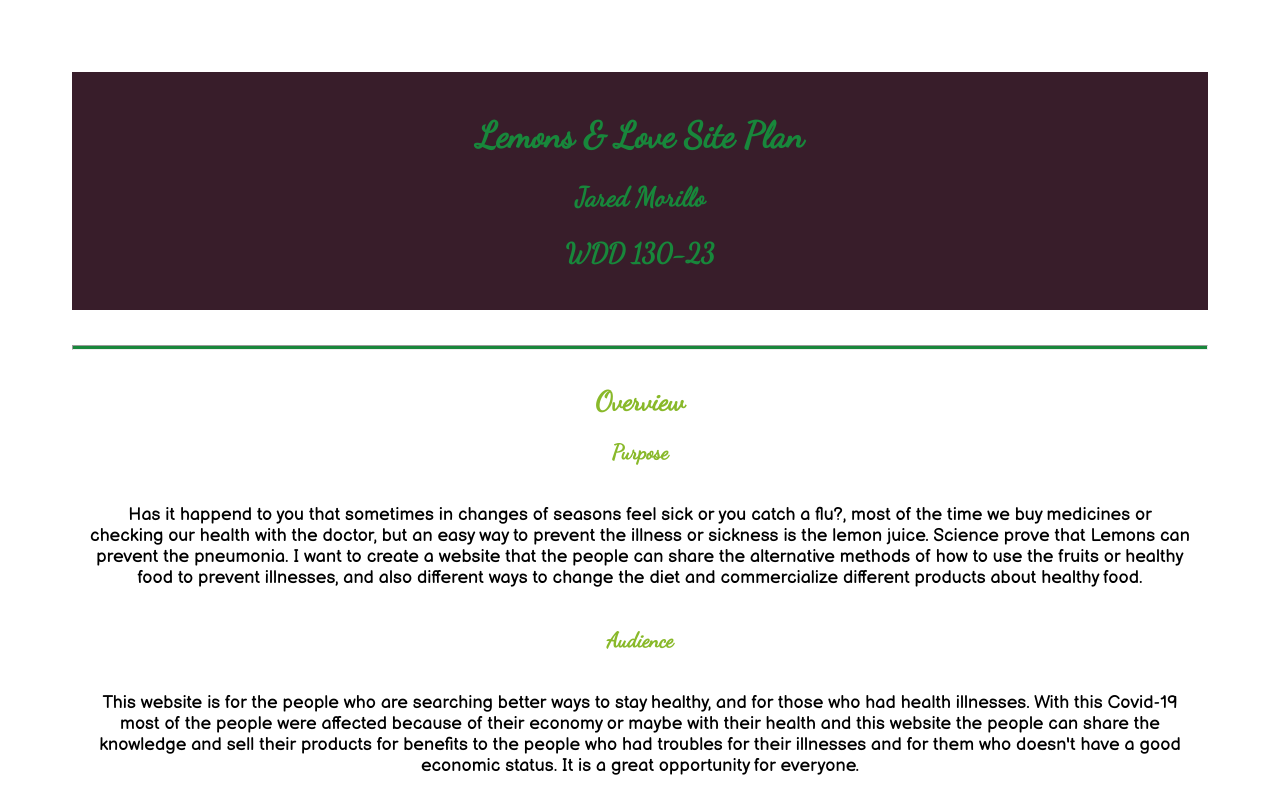
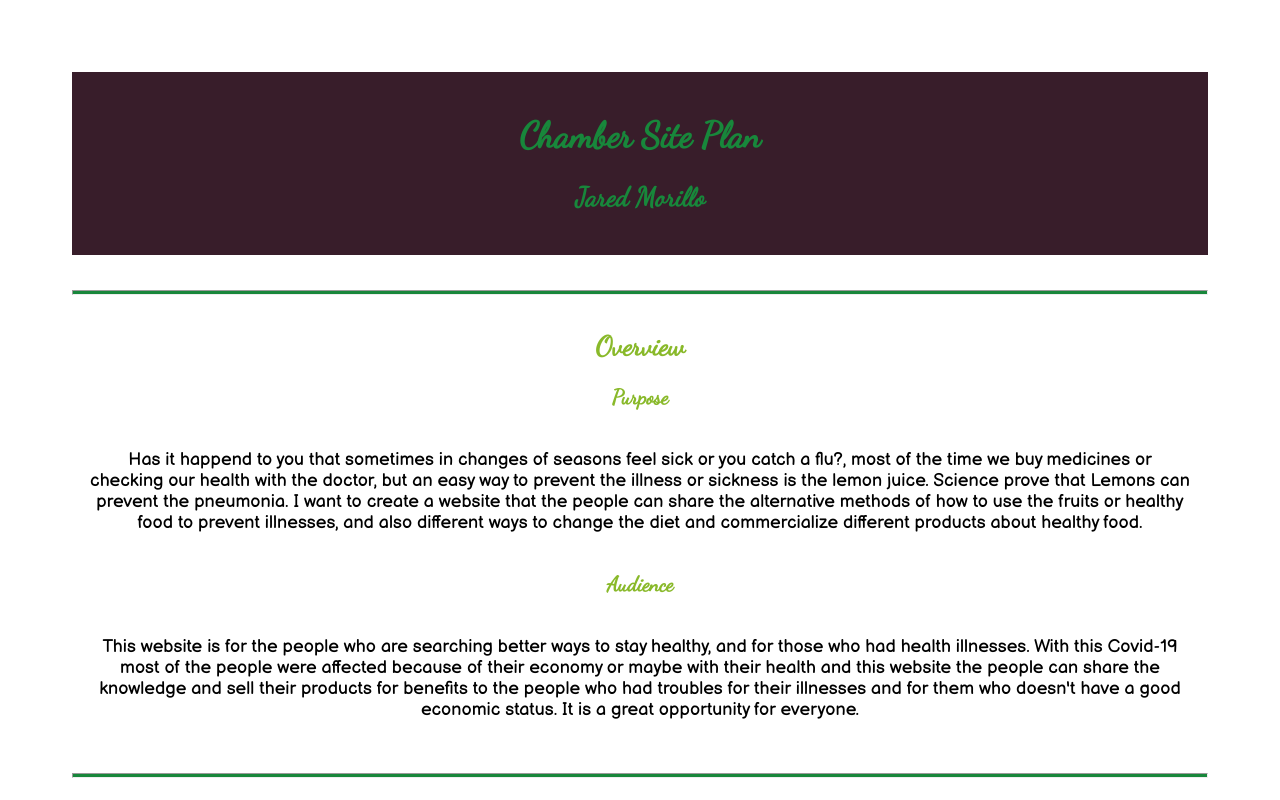
Before and after one commit to JaredMorillo/WDD-230, a plain HTML site: page chamber-site-plan.html in a window 1280 px wide. Shown: the top 800 px of the page. Drawn offline with Linux system fonts and the light colour scheme; a web font is replaced by a local one.

Commit message:
Chamber Site Plan

```diff
--- a/chamber-site-plan.html
+++ b/chamber-site-plan.html
@@ -11,9 +11,9 @@
 
 <body>
     <header>
-      <h1>Lemons & Love Site Plan</h1>
+      <h1>Chamber Site Plan</h1>
       <h2>Jared Morillo</h2>
-      <h2>WDD 130-23</h2>
+
 
     </header>
     <main>
```
